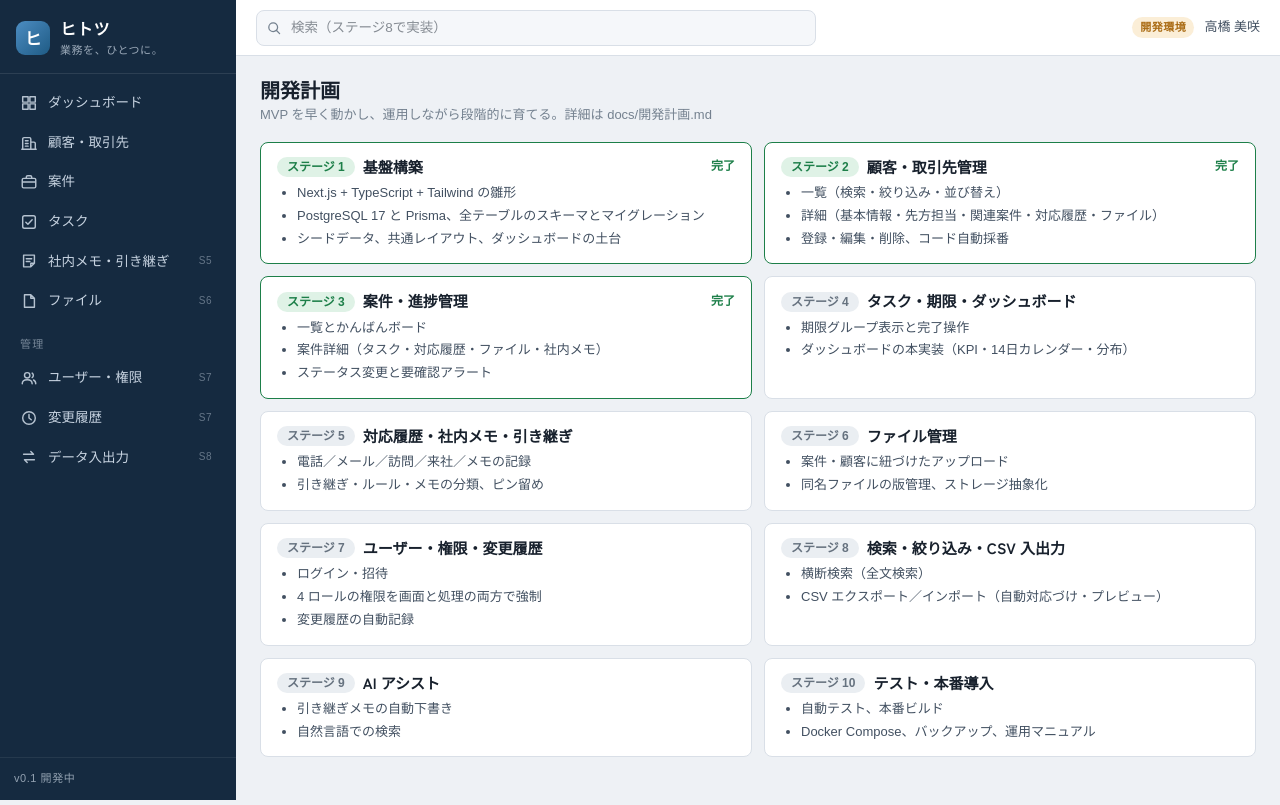
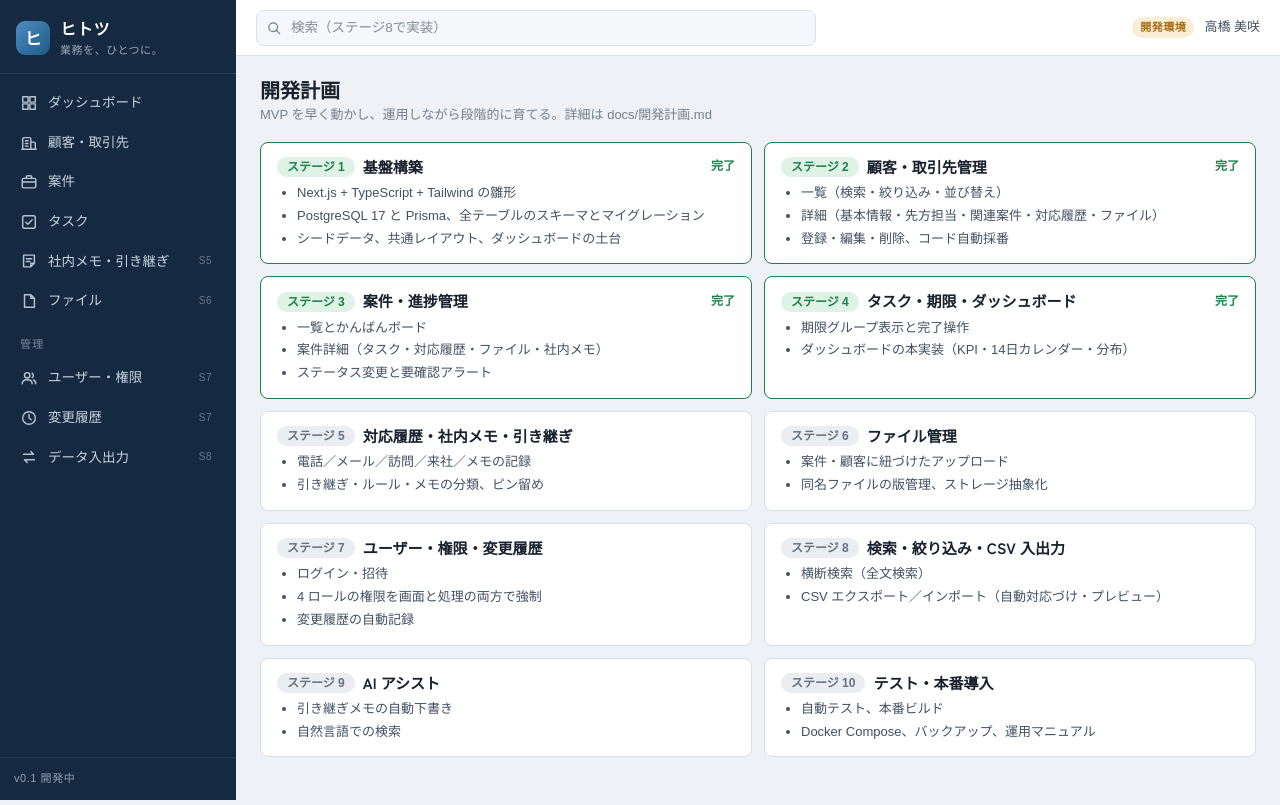
Before and after one commit to zumiraku/hitotsu, a Next.js app: page /plan in a window 1280 px wide. Built offline with nearby package versions, Linux system fonts and the light colour scheme; a web font is replaced by a local one.

Commit message:
ステージ4 完了

```diff
--- a/src/app/plan/page.tsx
+++ b/src/app/plan/page.tsx
@@ -4,7 +4,7 @@ const STAGES: { n: number; title: string; done?: boolean; items: string[] }[] =
   { n: 1, title: "基盤構築", done: true, items: ["Next.js + TypeScript + Tailwind の雛形", "PostgreSQL 17 と Prisma、全テーブルのスキーマとマイグレーション", "シードデータ、共通レイアウト、ダッシュボードの土台"] },
   { n: 2, title: "顧客・取引先管理", done: true, items: ["一覧（検索・絞り込み・並び替え）", "詳細（基本情報・先方担当・関連案件・対応履歴・ファイル）", "登録・編集・削除、コード自動採番"] },
   { n: 3, title: "案件・進捗管理", done: true, items: ["一覧とかんばんボード", "案件詳細（タスク・対応履歴・ファイル・社内メモ）", "ステータス変更と要確認アラート"] },
-  { n: 4, title: "タスク・期限・ダッシュボード", items: ["期限グループ表示と完了操作", "ダッシュボードの本実装（KPI・14日カレンダー・分布）"] },
+  { n: 4, title: "タスク・期限・ダッシュボード", done: true, items: ["期限グループ表示と完了操作", "ダッシュボードの本実装（KPI・14日カレンダー・分布）"] },
   { n: 5, title: "対応履歴・社内メモ・引き継ぎ", items: ["電話／メール／訪問／来社／メモの記録", "引き継ぎ・ルール・メモの分類、ピン留め"] },
   { n: 6, title: "ファイル管理", items: ["案件・顧客に紐づけたアップロード", "同名ファイルの版管理、ストレージ抽象化"] },
   { n: 7, title: "ユーザー・権限・変更履歴", items: ["ログイン・招待", "4 ロールの権限を画面と処理の両方で強制", "変更履歴の自動記録"] },
```
Also changed, not shown: 1 other file (tests, documents, lock files or other folders).
